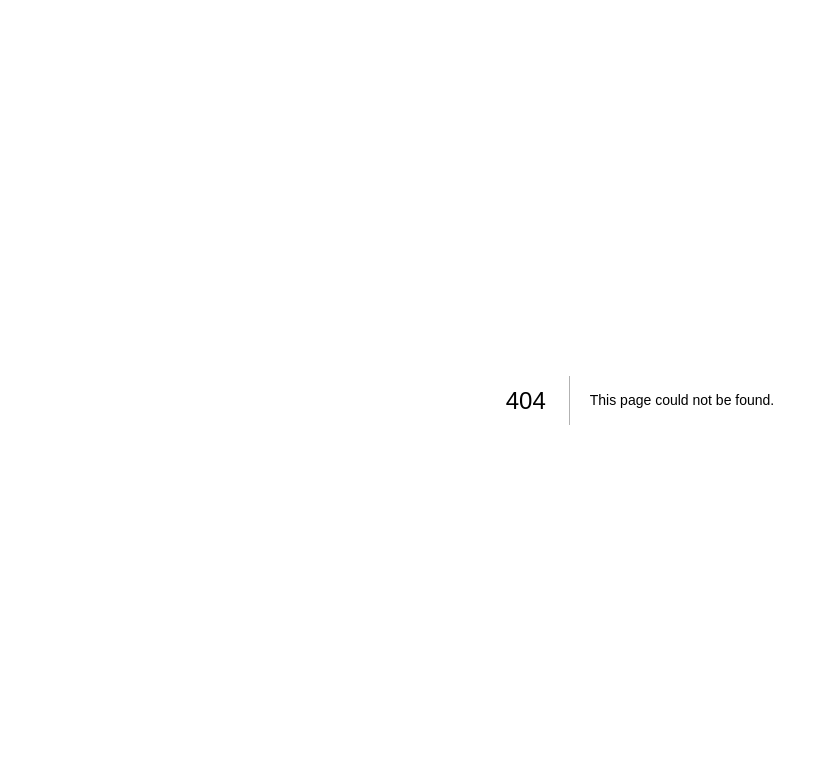
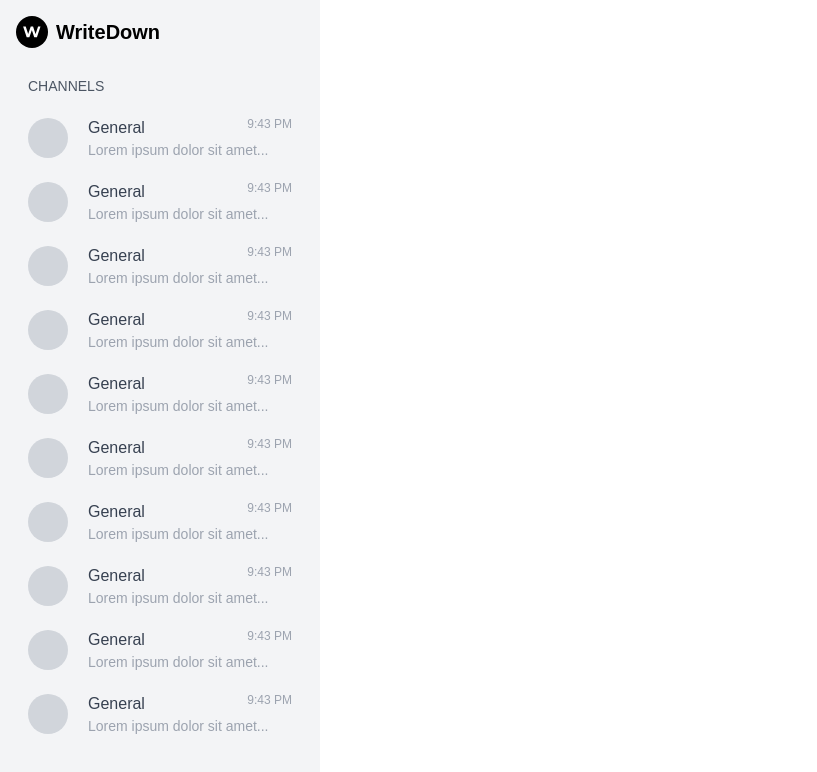
Before and after one commit to NayamAmarshe/writedown, a Next.js app: page /dashboard in a window 1280 px wide. Before the commit this address had no page. Shown: the top 772 px of the page, without its empty margins (0-817 px from the left). Built offline with nearby package versions, Linux system fonts and the light colour scheme; no server answers.

Commit message:
Added sidebar

```diff
--- /dev/null
+++ b/components/Navbar.tsx
@@ -0,0 +1,69 @@
+import React from "react";
+
+interface NavbarProps {
+  profilePictureUrl?: string;
+}
+
+const Navbar = ({ profilePictureUrl }: NavbarProps) => {
+  return (
+    <header className="z-50 flex w-full flex-wrap bg-white py-4 text-sm dark:bg-gray-800 sm:flex-nowrap sm:justify-start">
+      <nav
+        className="mx-auto w-full max-w-[85rem] px-4 sm:flex sm:items-center sm:justify-between"
+        aria-label="Global"
+      >
+        <div className="flex items-center justify-between">
+          <a
+            className="inline-flex items-center gap-x-2 text-xl font-semibold dark:text-white"
+            href="#"
+          >
+            <img src="/logo.svg" alt="" className="w-12" />
+            WriteDown
+          </a>
+          <div className="sm:hidden">
+            <button
+              type="button"
+              className="hs-collapse-toggle inline-flex items-center justify-center gap-2 rounded-md border bg-white p-2 align-middle text-sm font-medium text-gray-700 shadow-sm transition-all hover:bg-gray-50 focus:outline-none focus:ring-2 focus:ring-blue-600 focus:ring-offset-2 focus:ring-offset-white dark:border-gray-700 dark:bg-slate-900 dark:text-gray-400 dark:hover:bg-slate-800 dark:hover:text-white dark:focus:ring-offset-gray-800"
+              data-hs-collapse="#navbar-image-and-text-1"
+              aria-controls="navbar-image-and-text-1"
+              aria-label="Toggle navigation"
+            >
+              <svg
+                className="h-4 w-4 hs-collapse-open:hidden"
+                width="16"
+                height="16"
+                fill="currentColor"
+                viewBox="0 0 16 16"
+              >
+                <path
+                  fill-rule="evenodd"
+                  d="M2.5 12a.5.5 0 0 1 .5-.5h10a.5.5 0 0 1 0 1H3a.5.5 0 0 1-.5-.5zm0-4a.5.5 0 0 1 .5-.5h10a.5.5 0 0 1 0 1H3a.5.5 0 0 1-.5-.5zm0-4a.5.5 0 0 1 .5-.5h10a.5.5 0 0 1 0 1H3a.5.5 0 0 1-.5-.5z"
+                />
+              </svg>
+              <svg
+                className="hidden h-4 w-4 hs-collapse-open:block"
+                width="16"
+                height="16"
+                fill="currentColor"
+                viewBox="0 0 16 16"
+              >
+                <path d="M4.646 4.646a.5.5 0 0 1 .708 0L8 7.293l2.646-2.647a.5.5 0 0 1 .708.708L8.707 8l2.647 2.646a.5.5 0 0 1-.708.708L8 8.707l-2.646 2.647a.5.5 0 0 1-.708-.708L7.293 8 4.646 5.354a.5.5 0 0 1 0-.708z" />
+              </svg>
+            </button>
+          </div>
+        </div>
+        <div
+          id="navbar-image-and-text-1"
+          className="hs-collapse hidden grow basis-full overflow-hidden transition-all duration-300 sm:block"
+        >
+          <div className="mt-5 flex flex-col gap-5 sm:mt-0 sm:flex-row sm:items-center sm:justify-end sm:pl-5">
+            {profilePictureUrl && (
+              <img src={profilePictureUrl} alt="Profile Picture" className="w-12 rounded-full" />
+            )}
+          </div>
+        </div>
+      </nav>
+    </header>
+  );
+};
+
+export default Navbar;
--- /dev/null
+++ b/components/Sidebar.tsx
@@ -0,0 +1,47 @@
+import React from "react";
+
+const Sidebar = () => {
+  return (
+    <div className="min-h-full w-3/12 bg-gray-100 p-4">
+      {/* LOGO */}
+      <h4 className="flex flex-row items-center gap-2 text-xl font-semibold">
+        <img src="/logo.svg" alt="Logo" className="w-8" />
+        WriteDown
+      </h4>
+
+      <div className="flex flex-col gap-3 p-3">
+        <h4 className="mt-4 text-sm font-medium text-gray-600">CHANNELS</h4>
+        <div>
+          {/* CHANNEL LIST */}
+          <div className="mt-2 flex flex-col gap-5">
+            {[1, 2, 3, 4, 5, 6, 7, 8, 9, 10].map((item, index) => {
+              {
+                /* CHANNEL */
+              }
+              return (
+                <div key={index} className="flex flex-row items-center justify-center gap-5">
+                  {/* CHANNEL PIC */}
+                  <div className="rounded-full bg-gray-300 p-5"></div>
+                  {/* CHANNEL INFO */}
+                  <div className="flex w-full flex-col">
+                    {/* CHANNEL HEADING */}
+                    <div className="flex w-full flex-row justify-between">
+                      {/* CHANNEL NAME */}
+                      <h4 className="font-medium text-gray-700">General</h4>
+                      {/* CHANNEL TIME */}
+                      <h4 className="text-xs text-gray-400">9:43 PM</h4>
+                    </div>
+                    {/* CHANNEL CHAT */}
+                    <p className="text-sm text-gray-400">Lorem ipsum dolor sit amet...</p>
+                  </div>
+                </div>
+              );
+            })}
+          </div>
+        </div>
+      </div>
+    </div>
+  );
+};
+
+export default Sidebar;
--- a/pages/_app.tsx
+++ b/pages/_app.tsx
@@ -1,6 +1,10 @@
+import { firebaseApp } from "@/lib/firebase";
+import type { AppProps } from "next/app";
+import { getAuth } from "firebase/auth";
+import { useEffect } from "react";
 import "../styles/globals.css";
-import type { AppProps } from "next/app";
-import { useEffect } from "react";
+
+export const auth = getAuth(firebaseApp);
 
 function MyApp({ Component, pageProps }: AppProps) {
   useEffect(() => {
--- /dev/null
+++ b/pages/dashboard.tsx
@@ -0,0 +1,21 @@
+import { useAuthState } from "react-firebase-hooks/auth";
+import { createUser } from "@/utils/operations";
+import { firebaseApp } from "@/lib/firebase";
+import Sidebar from "@/components/Sidebar";
+import Navbar from "@/components/Navbar";
+import { getAuth } from "firebase/auth";
+import { auth } from "./_app";
+import React from "react";
+
+const Dashboard = () => {
+  // AUTH STATE HOOK
+  const [authUser, authLoading, authError] = useAuthState(auth, {});
+
+  return (
+    <div className="min-w-screen flex min-h-screen flex-row">
+      <Sidebar />
+    </div>
+  );
+};
+
+export default Dashboard;
--- a/pages/login.tsx
+++ b/pages/login.tsx
@@ -1,24 +1,35 @@
 import { useAuthState, useSignInWithGithub, useSignInWithGoogle } from "react-firebase-hooks/auth";
 import { getAuth, signInWithEmailAndPassword, signOut } from "firebase/auth";
 import { useCollection } from "react-firebase-hooks/firestore";
+import { collection, getFirestore } from "firebase/firestore";
+import { createUser } from "@/utils/operations";
 import { AiFillGithub } from "react-icons/ai";
 import { firebaseApp } from "@/lib/firebase";
 import Button from "../components/Button";
 import { FcGoogle } from "react-icons/fc";
+import { useRouter } from "next/router";
+import { auth } from "./_app";
 import React from "react";
 
-const auth = getAuth(firebaseApp);
+const LoginPage = () => {
+  // NEXT ROUTER
+  const router = useRouter();
 
-const LoginPage = () => {
   // GOOGLE SIGN IN HOOK
   const [signInWithGoogle, googleUser, googleLoading, googleError] = useSignInWithGoogle(auth);
   // GITHUB SIGN IN HOOK
   const [signInWithGithub, githubUser, githubLoading, githubError] = useSignInWithGithub(auth);
 
+  // FIRESTORE HOOK
+  const [value, loading, error] = useCollection(collection(getFirestore(firebaseApp), "users"), {
+    snapshotListenOptions: { includeMetadataChanges: true },
+  });
+
   // AUTH STATE HOOK
   const [authUser, authLoading, authError] = useAuthState(auth, {
     onUserChanged: async (user) => {
-      console.log(user);
+      if (!user) return;
+      createUser(user);
     },
   });
 
@@ -41,11 +52,7 @@ const LoginPage = () => {
     return <p>Loading...</p>;
   }
   if (authUser) {
-    return (
-      <div>
-        <p>Signed In User: {authUser.email}</p>
-      </div>
-    );
+    router.push("/dashboard");
   }
   return (
     <div className="flex h-screen w-screen flex-col items-center justify-center">
--- /dev/null
+++ b/utils/operations.ts
@@ -0,0 +1,15 @@
+// Firebase v9 function to store data in users collection
+import { collection, doc, setDoc } from "firebase/firestore";
+import { User } from "firebase/auth";
+import { db } from "@/lib/firebase";
+
+export const createUser = async (user: User) => {
+  // Store user data in users collection
+  await setDoc(doc(db, "users", user.uid), {
+    uid: user.uid,
+    email: user.email,
+    photoURL: user.photoURL,
+    displayName: user.displayName,
+    createdAt: new Date().toISOString(),
+  });
+};
```
Also changed, not shown: .eslintrc.json, public/logo.svg (added).
